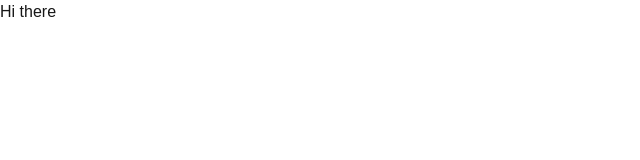
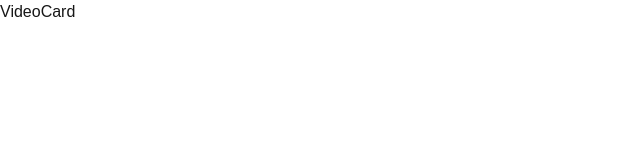
Before and after one commit to YahyaYusufShaikh/nextjs_youtube_clone, a Next.js app in the folder frontend/: page / in a window 1280 px wide. Shown: the top 160 px of the page, without its empty margins (0-640 px from the left). Built offline with nearby package versions, Linux system fonts and the light colour scheme.

Commit message:
videocard

```diff
--- /dev/null
+++ b/frontend/src/components/VideoCard.tsx
@@ -0,0 +1,5 @@
+export function VideoCard(){
+    return(
+        <div>VideoCard</div>
+    )
+}
--- a/frontend/src/pages/index.tsx
+++ b/frontend/src/pages/index.tsx
@@ -1,5 +1,6 @@
 import Image from "next/image";
 import { Geist, Geist_Mono } from "next/font/google";
+import {VideoCard} from "../components/VideoCard";
 
 const geistSans = Geist({
   variable: "--font-geist-sans",
@@ -14,7 +15,7 @@ const geistMono = Geist_Mono({
 export default function Home() {
   return (
    <div>
-      Hi there
+      <VideoCard></VideoCard>
    </div>
   );
 }
```
